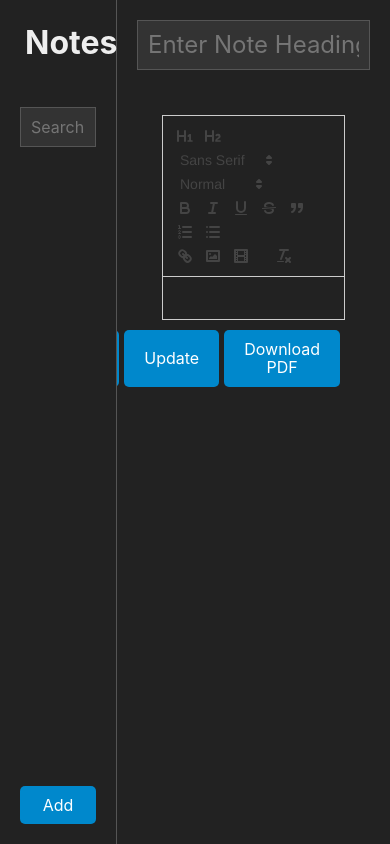
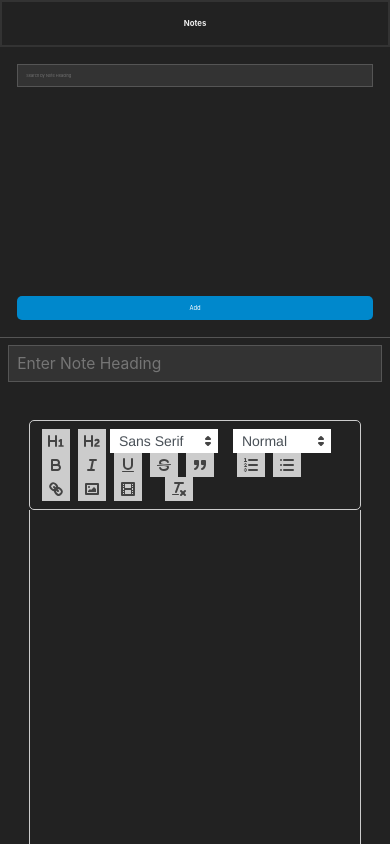
Before and after one commit to umangbanerjee/reactapp-to-make-notes, a React (Create React App) app: page / in a window 390 px wide. Built offline with nearby package versions, Linux system fonts and the light colour scheme; the HTML template or start-up script is replaced by a standard one.

Commit message:
peojwcr updated

```diff
--- a/src/App.css
+++ b/src/App.css
@@ -13,7 +13,7 @@ body,
   width: 100%;
   height: 100vh;
   overflow: hidden;
-  font-size: 16px;
+  font-size: 1vw; /* Responsive font size */
   background: #333;
   color: #eee;
 }
@@ -23,7 +23,7 @@ button {
   border: 0;
   margin: 0;
   padding: 0;
-  font-size: inherit;
+  font-size: 1vw; /* Responsive font size */
   font-family: inherit;
   cursor: pointer;
   color: #08c;
@@ -39,7 +39,7 @@ button:hover {
 /* SIDEBAR STYLES */
 
 .app-sidebar {
-  width: 30%;
+  width: 30vw; /* Responsive width */
   height: 100vh;
   border-right: 1px solid #555;
   background: #222;
@@ -50,7 +50,10 @@ button:hover {
 .app-sidebar-header {
   display: flex;
   justify-content: space-between;
-  padding: 25px;
+  padding: 2vh;
+  justify-content: center;
+  width: 100%;
+  border: 2px solid #333;
 }
 .app-sidebar-header h1 {
   margin: 0;
@@ -58,12 +61,12 @@ button:hover {
 }
 
 .app-sidebar-search {
-  padding: 20px;
+  padding: 2vh;
 }
 .app-sidebar-search input {
   width: 100%;
-  padding: 10px;
-  font-size: 1rem;
+  padding: 1vh;
+  font-size: 1vw;
   border: 1px solid #555;
   background: #333;
   color: #eee;
@@ -76,18 +79,18 @@ button:hover {
   scrollbar-color: #555 #222;
 }
 .app-sidebar-notes::-webkit-scrollbar {
-  width: 8px;
+  width: 1vw;
 }
 .app-sidebar-notes::-webkit-scrollbar-thumb {
   background-color: #555;
-  border-radius: 4px;
+  border-radius: 0.5vw;
 }
 .app-sidebar-notes::-webkit-scrollbar-track {
   background-color: #222;
 }
 
 .app-sidebar-note {
-  padding: 25px;
+  padding: 2.5vh;
   cursor: pointer;
   border-bottom: 1px solid #555;
 }
@@ -99,7 +102,7 @@ button:hover {
   color: #f00;
 }
 .app-sidebar-note p {
-  margin: 10px 0;
+  margin: 1vh 0;
   color: #ccc;
 }
 .app-sidebar-note small {
@@ -116,14 +119,14 @@ button:hover {
   color: white;
 }
 .app-sidebar-footer {
-  padding: 20px;
   margin-top: auto;
   text-align: center;
+  padding: 2vh;
 }
 
 .app-sidebar-footer button {
-  padding: 10px 20px;
-  font-size: 16px;
+  padding: 1vh 2vw;
+  font-size: 1.5vw;
   background-color: #08c;
   color: white;
   border: none;
@@ -139,51 +142,56 @@ button:hover {
 /* NOTE EDITOR (MAIN) STYLES */
 
 .app-main {
-  width: 70%;
+  width: 70vw; /* Responsive width */
   height: 100vh;
   background: #222;
   overflow-y: auto;
-  padding: 20px;
+  padding: 2vw;
 }
 
 .app-main-note-edit {
-  padding: 25px;
+  padding: 2.5vh;
 }
 
 .app-main-note-edit input,
 textarea {
   display: block;
   border: 1px solid #555;
-  margin-bottom: 20px;
-  width: calc(100% - 22px);
-  padding: 10px;
+  margin-bottom: 2vh;
+  width: calc(100% - 2vw);
+  padding: 1vh;
   resize: none;
-  font-size: inherit;
+  font-size: 1vw;
   font-family: inherit;
   background: #333;
   color: #eee;
 }
 .app-main-note-edit input {
-  height: 50px;
-  font-size: 2rem;
+  height: 5vh;
+  font-size: 2vw;
+  color: white;
+}
+.ql-editor {
+  padding: 1vw;
+  font-size: 3vh;
 }
 
 .no-active-note {
-  width: 70%;
+  width: 70vw; /* Responsive width */
   height: 100vh;
   line-height: 100vh;
   text-align: center;
-  font-size: 2rem;
+  font-size: 2vw;
   color: #ccc;
 }
 
 /* SCROLLBAR STYLES */
 ::-webkit-scrollbar {
-  width: 8px;
+  width: 1vw;
 }
 ::-webkit-scrollbar-thumb {
   background-color: #555;
-  border-radius: 4px;
+  border-radius: 0.5vw;
 }
 ::-webkit-scrollbar-track {
   background-color: #222;
@@ -193,22 +201,24 @@ textarea {
 .button-container {
   display: flex;
   justify-content: flex-end;
-  margin-top: 10px;
+  margin-top: 1vh;
 }
 
 .save-button,
 .update-button,
 .download-button {
-  padding: 10px 20px;
-  font-size: 16px;
+  padding: 1.3vh 1vw;
+  font-size: 2.5vh;
   background-color: #08c;
   color: white;
   border: none;
   border-radius: 5px;
   cursor: pointer;
-  margin-right: 5px;
 }
-
+.save-button,
+.update-button {
+  margin-right: 1vw;
+}
 .save-button:hover,
 .update-button:hover,
 .download-button:hover {
@@ -218,10 +228,86 @@ textarea {
 
 .note-heading-input {
   width: 100%;
-  padding: 10px;
-  font-size: 1.5rem;
+  padding: 1vh;
+  font-size: 1.5vw;
   border: 1px solid #555;
   background: #333;
   color: #eee;
-  margin-bottom: 20px;
+  margin-bottom: 2vh;
 }
+
+
+/* Media Queries */
+
+/* For screens smaller than 768px (tablets) */
+@media (max-width: 768px) {
+  .App {
+    flex-direction: column;
+  }
+
+  .app-sidebar {
+    width: 100%;
+    height: 30vh; /* Adjust height as needed */
+    border-right: none;
+    border-bottom: 1px solid #555;
+  }
+
+  .app-main {
+    width: 100%;
+    height: 70vh; /* Adjust height as needed */
+    overflow-y: scroll;
+  }
+
+  .app-main-note-edit input,
+  .app-main-note-edit textarea {
+    font-size: 4vw;
+  }
+
+  .ql-editor {
+    font-size: 5vw;
+  }
+
+  .button-container {
+    justify-content: center;
+  }
+
+  .save-button,
+  .update-button,
+  .download-button {
+    font-size: 4vw;
+  }
+
+  .note-heading-input {
+    font-size: 3vw;
+  }
+}
+
+/* For screens smaller than 480px (phones) */
+@media (max-width: 480px) {
+  .app-sidebar {
+    height: 40vh; /* Adjust height as needed */
+  }
+
+  .app-main {
+    height: 60vh; /* Adjust height as needed */
+  }
+
+  .app-main-note-edit input,
+  .app-main-note-edit textarea {
+    font-size: 6vw;
+  }
+
+  .ql-editor {
+    font-size: 7vw;
+  }
+
+  .save-button,
+  .update-button,
+  .download-button {
+    font-size: 5vw;
+  }
+
+  .note-heading-input {
+    font-size: 4vw;
+  }
+}
--- a/src/components/Main.jsx
+++ b/src/components/Main.jsx
@@ -1,6 +1,7 @@
 import React, { useCallback, useState, useEffect } from "react";
 import ReactQuill from "react-quill";
 import "react-quill/dist/quill.snow.css";
+import "./react-quill-custom.css";
 import "../App.css";
 import jsPDF from "jspdf";
 
@@ -47,10 +48,12 @@ export default function Main({ activeNote, onUpdateNote }) {
 
   const handleDownloadPDF = () => {
     const doc = new jsPDF();
+    const textWithoutTags = noteData.body.replace(/<[^>]*>/g, ''); // Remove HTML tags
     doc.text(noteData.title, 10, 10);
-    doc.text(noteData.body, 10, 20);
+    doc.text(textWithoutTags, 10, 20);
     doc.save(`${noteData.title}.pdf`);
   };
+
 
   return (
     <div className="app-main">
--- /dev/null
+++ b/src/components/react-quill-custom.css
@@ -0,0 +1,51 @@
+/* Custom styles for ReactQuill editor */
+.ql-toolbar.ql-snow {
+  border-radius: 5px;
+}
+
+.ql-toolbar.ql-snow .ql-formats button {
+  background-color: #ccc;
+  color: #2c8de2; /* Icon color */
+  margin: 0 4px;
+  cursor: pointer;
+  transition: color 0.3s ease;
+}
+
+.ql-toolbar.ql-snow .ql-formats button:hover {
+  color: #007bff; /* Hover color */
+}
+
+.ql-toolbar.ql-snow .ql-formats button.ql-active {
+  color: #ccc; /* Active color */
+  background-color: #000000;
+}
+
+.ql-toolbar.ql-snow .ql-picker-options {
+  background-color: #ccc;
+  border: 1px solid #ccc;
+  box-shadow: 0 2px 4px rgba(0, 0, 0, 0.2);
+}
+.ql-toolbar.ql-snow .ql-picker-label {
+  color: #495057;
+  background-color: white;
+}
+
+.ql-container.ql-snow {
+  border: 1px solid #ccc;
+  max-width: 100%; /* Added max-width to make it responsive */
+}
+
+.ql-container.ql-snow .ql-editor {
+  min-height: 500px;
+  font-size: 16px;
+  padding: 12px;
+  color: #ffffff;
+  max-width: 100%; /* Added max-width to make it responsive */
+}
+
+@media (max-width: 768px) {
+  .ql-container.ql-snow .ql-editor {
+    min-height: 50vh;
+    font-size: 2vh;
+  }
+}
```
